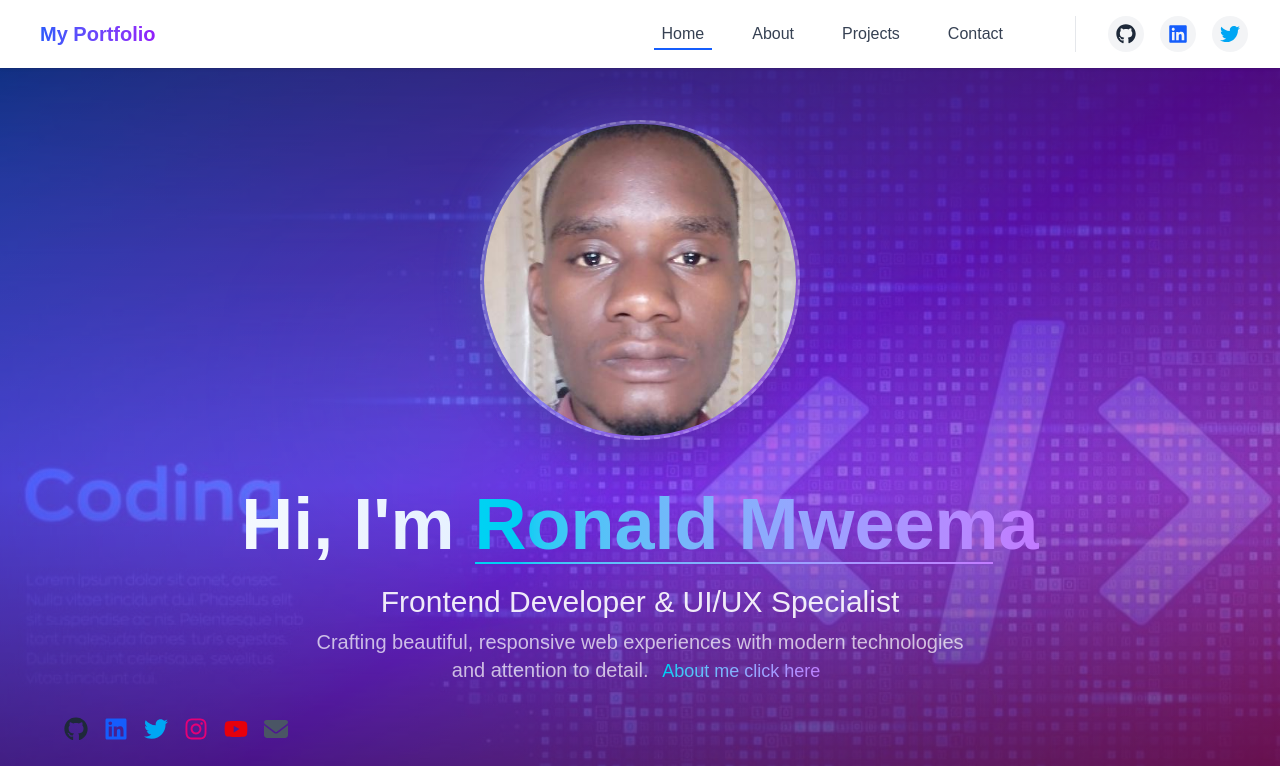
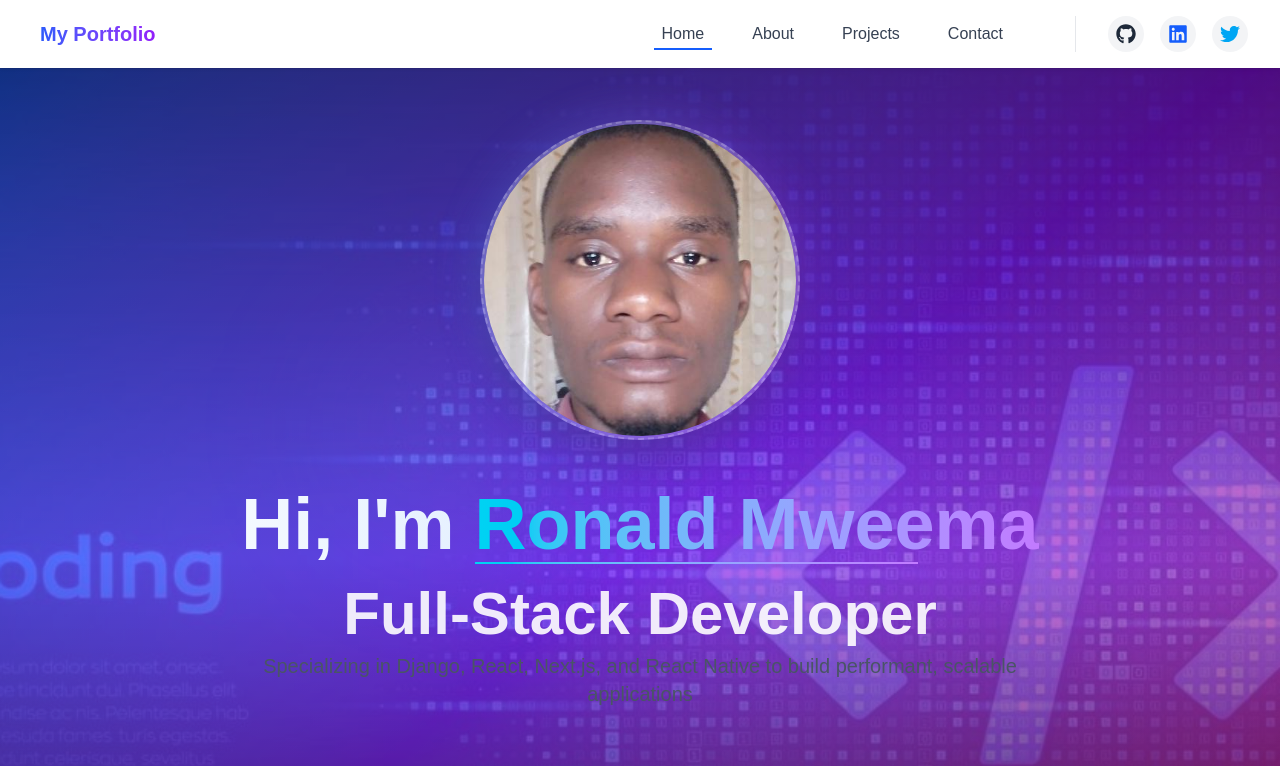
Before and after one commit to ron199807/ronald-web, a Next.js app: page / in a window 1280 px wide. Shown: the top 766 px of the page. Built offline with nearby package versions, Linux system fonts and the light colour scheme.

Commit message:
changed my intro

```diff
--- a/components/Hero.tsx
+++ b/components/Hero.tsx
@@ -253,7 +253,16 @@
               variants={itemVariants}
               className="text-xl md:text-2xl lg:text-3xl font-light text-white/90 mb-2"
             >
-              Frontend Developer & UI/UX Specialist
+              <div className="container mx-auto max-w-6xl">
+            <div className="text-center mb-16">
+              <h1 className="text-xl md:text-6xl font-bold mb-2 from-white/70">
+                Full-Stack Developer
+              </h1>
+              <p className="text-xl text-gray-600 dark:text-gray-300 max-w-3xl mx-auto">
+                Specializing in Django, React, Next.js, and React Native to build performant, scalable applications
+              </p>
+              </div>
+            </div>
             </motion.p>
             <motion.p
               variants={itemVariants}
```
